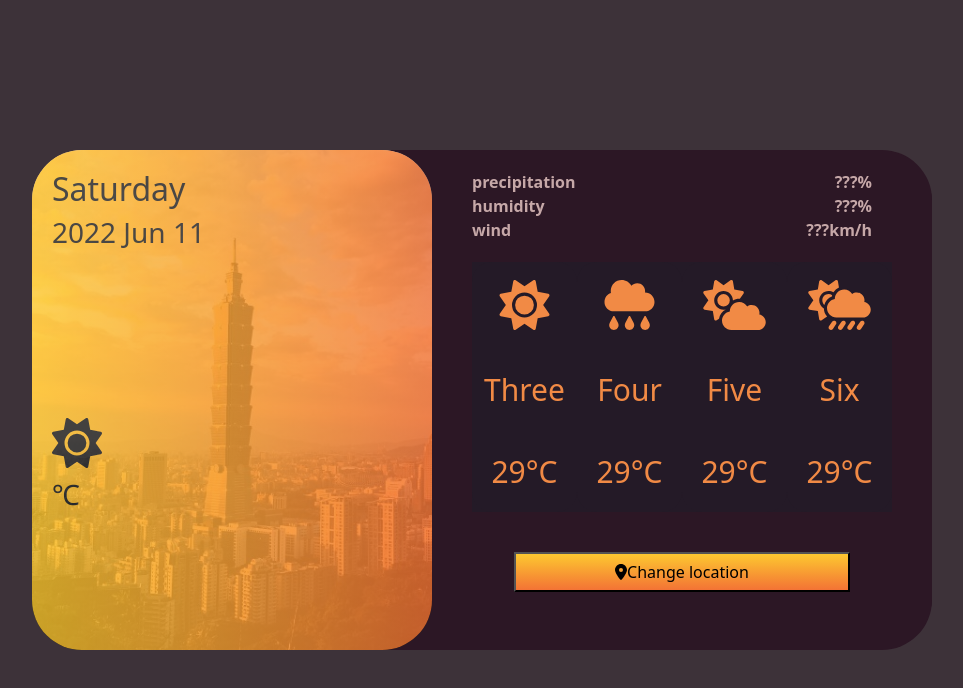
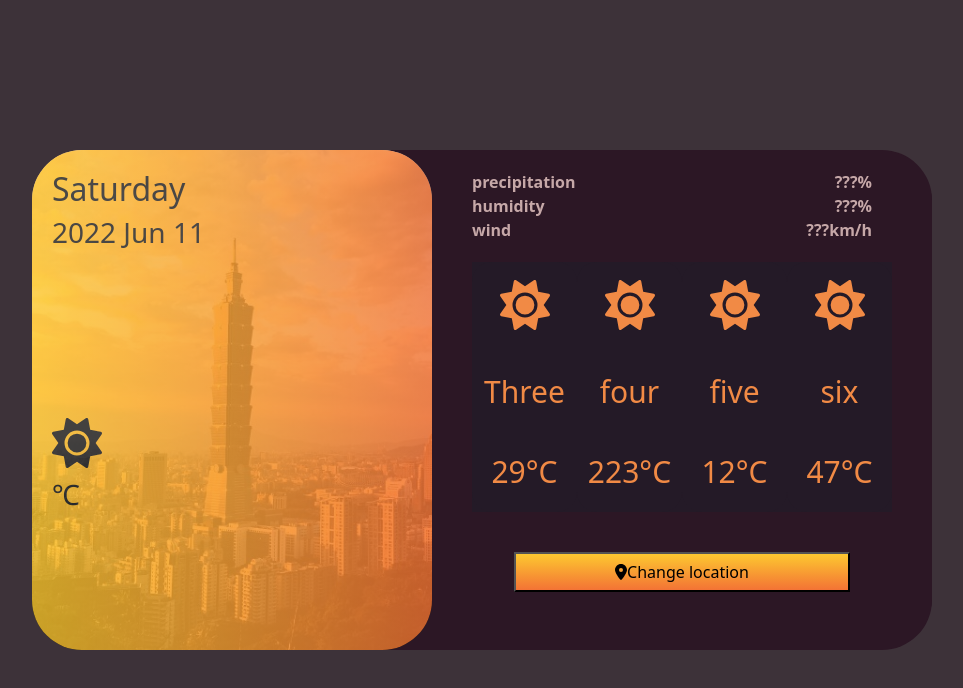
Before and after one commit to tsaiyishiu/weather_project, a Vue app: page / in a window 1280 px wide. Shown: the top 688 px of the page, without its empty margins (158-1121 px from the left). Built offline with nearby package versions, Linux system fonts and the light colour scheme; no server answers.

Commit message:
未來天氣vue排版

```diff
--- a/src/App.vue
+++ b/src/App.vue
@@ -34,12 +34,14 @@
             </div>
             <div class="forecast_weather">
               <div class="forecast_items d-flex justify-content-center">
-                <div class="dayone d-flex flex-column col-3 justify-content-around">
-                  <i class="fa-solid fa-sun "></i>
-                  <span>Three</span>
-                  <span>29°C</span>
+                <div v-for="(futureitem, index) in futureitems" :key='"futureitem"+index' class="dayone d-flex flex-column col-3 justify-content-around">
+                  <!-- <i class="fa-solid fa-sun "></i> -->
+                  <!-- {{ futureitem.messageIcon }} -->
+                  <div v-html="futureitem.messageIcon"></div>
+                  <span>{{ futureitem.messageWeek }}</span>
+                  <span>{{ futureitem.messageTemperature }}°C</span>
                 </div>
-                <div class="daytwo d-flex flex-column col-3 justify-content-around">
+                <!-- <div class="daytwo d-flex flex-column col-3 justify-content-around">
                   <i class="fa-solid fa-cloud-rain"></i>
                   <span>Four</span>
                   <span>29°C</span>
@@ -53,7 +55,7 @@
                   <i class="fa-solid fa-cloud-sun-rain"></i>
                   <span>Six</span>
                   <span>29°C</span>
-                </div>
+                </div> -->
               </div>
             </div>
             <div class="place_items">
@@ -94,6 +96,7 @@
         howPlace:'',
         howTemperature:'',
         howWeather:'',
+        icon:'<i class="fa-solid fa-sun "></i>',
         items:[
           {message:'precipitation',
            messageData:'???',
@@ -107,6 +110,24 @@
            messageData:'???',
            messageunit:'km/h',
           },
+        ],
+        futureitems:[
+          {messageIcon:'<i class="fa-solid fa-sun "></i>',
+           messageWeek:'Three',
+           messageTemperature:'29',
+          },
+          {messageIcon:'<i class="fa-solid fa-sun "></i>',
+           messageWeek:'four',
+           messageTemperature:'223',
+          },
+          {messageIcon:'<i class="fa-solid fa-sun "></i>',
+           messageWeek:'five',
+           messageTemperature:'12',
+          },
+          {messageIcon:'<i class="fa-solid fa-sun "></i>',
+           messageWeek:'six',
+           messageTemperature:'47',
+          }
         ],
         info : null,
         weekDay: ['Sunday','Monday','Tuesday','Wednesday','Thursday','Friday','Saturday'],
@@ -160,7 +181,6 @@
       Weather: function(citys){
         const howWeathers = citys[7].weatherElement[6].time[0].elementValue[0].value
         this.howWeather = howWeathers
-        console.log(howWeathers)
       },
     },
 
```
